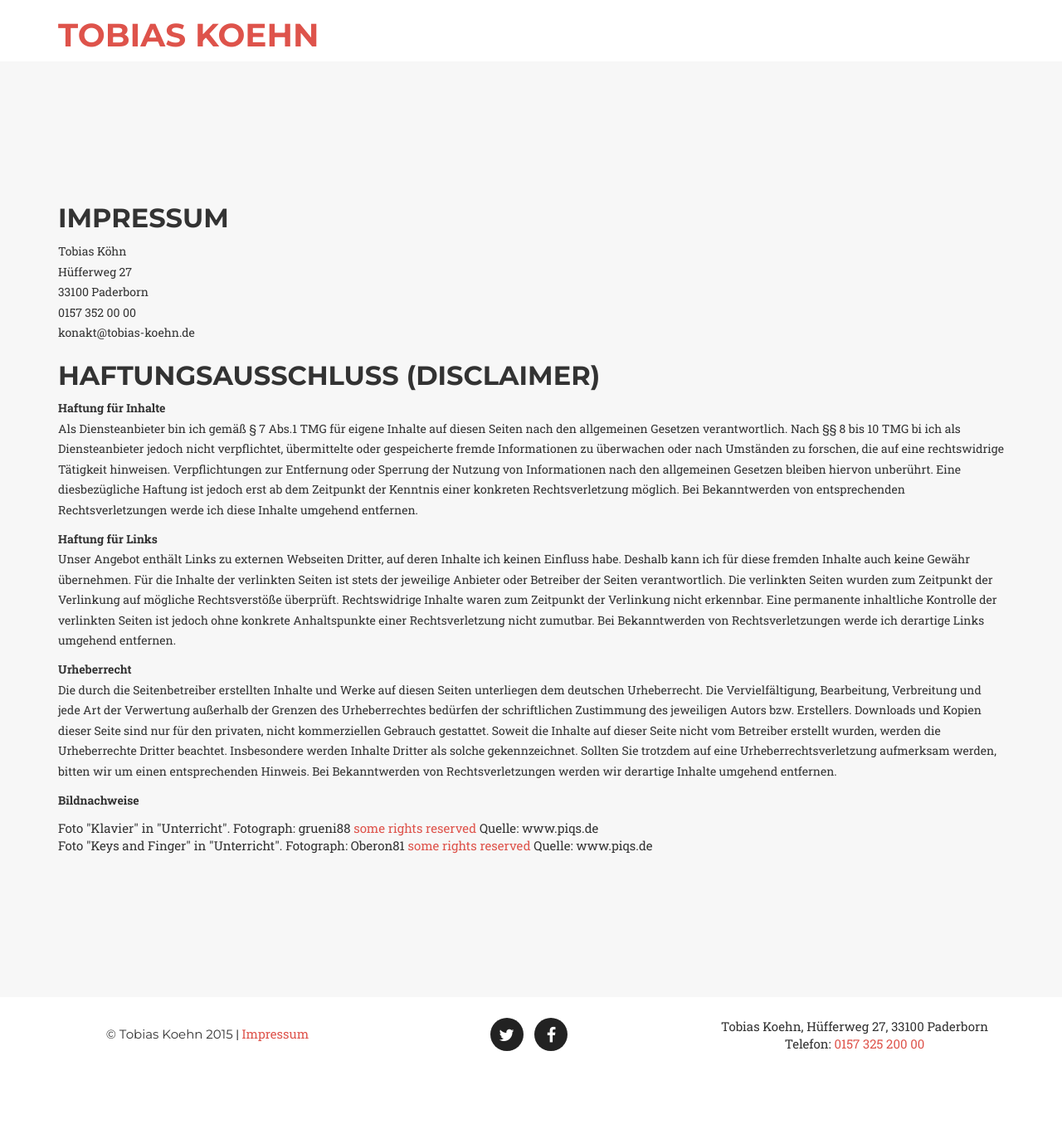
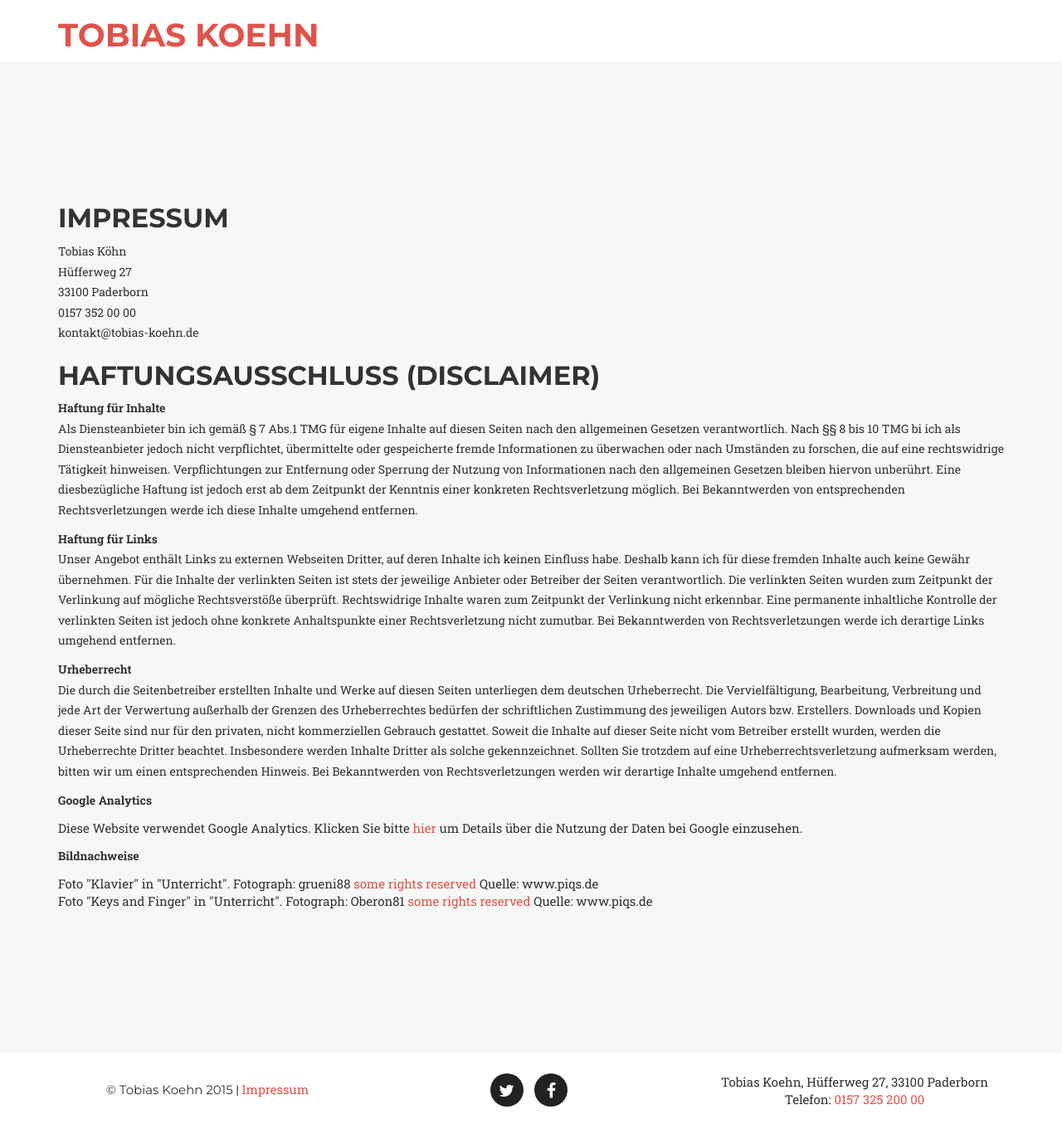
Before and after one commit to ToKoehn/tokoehn.github.io, a Jekyll site: the page built from impressum.html, in a window 1280 px wide. Shown: the whole page at 83% size. Built offline with Jekyll 4.4.1, drawn with Linux system fonts in a browser that asks for light colours; some web fonts are replaced; before the commit the page ends 1294 px from its top, so only the background shows below that.

Commit message:
tippfehler mail

```diff
--- a/impressum.html
+++ b/impressum.html
@@ -4,7 +4,7 @@ layout: default
 
 <h2>Impressum</h2>
 
-<p>Tobias Köhn <br> Hüfferweg 27 <br> 33100 Paderborn <br> 0157 352 00 00 <br> konakt@tobias-koehn.de</p>
+<p>Tobias Köhn <br> Hüfferweg 27 <br> 33100 Paderborn <br> 0157 352 00 00 <br> kontakt@tobias-koehn.de</p>
 
 
 <h2>Haftungsausschluss (Disclaimer) </h2>
@@ -14,6 +14,10 @@ layout: default
     Unser Angebot enthält Links zu externen Webseiten Dritter, auf deren Inhalte ich keinen Einfluss habe. Deshalb kann ich für diese fremden Inhalte auch keine Gewähr übernehmen. Für die Inhalte der verlinkten Seiten ist stets der jeweilige Anbieter oder Betreiber der Seiten verantwortlich. Die verlinkten Seiten wurden zum Zeitpunkt der Verlinkung auf mögliche Rechtsverstöße überprüft. Rechtswidrige Inhalte waren zum Zeitpunkt der Verlinkung nicht erkennbar. Eine permanente inhaltliche Kontrolle der verlinkten Seiten ist jedoch ohne konkrete Anhaltspunkte einer Rechtsverletzung nicht zumutbar. Bei Bekanntwerden von Rechtsverletzungen werde ich derartige Links umgehend entfernen. <br> </p>
 <p><strong>Urheberrecht</strong> <br>
 Die durch die Seitenbetreiber erstellten Inhalte und Werke auf diesen Seiten unterliegen dem deutschen Urheberrecht. Die Vervielfältigung, Bearbeitung, Verbreitung und jede Art der Verwertung außerhalb der Grenzen des Urheberrechtes bedürfen der schriftlichen Zustimmung des jeweiligen Autors bzw. Erstellers. Downloads und Kopien dieser Seite sind nur für den privaten, nicht kommerziellen Gebrauch gestattet. Soweit die Inhalte auf dieser Seite nicht vom Betreiber erstellt wurden, werden die Urheberrechte Dritter beachtet. Insbesondere werden Inhalte Dritter als solche gekennzeichnet. Sollten Sie trotzdem auf eine Urheberrechtsverletzung aufmerksam werden, bitten wir um einen entsprechenden Hinweis. Bei Bekanntwerden von Rechtsverletzungen werden wir derartige Inhalte umgehend entfernen. <br>
+<p><strong>Google Analytics</strong> <br> </p>
+    Diese Website verwendet Google Analytics. Klicken Sie bitte <a href="https://support.google.com/analytics/answer/6004245?hl=de"> hier </a> um Details über die Nutzung der Daten bei Google einzusehen. </p>
+
+
 
 
 <p> </p>
```
